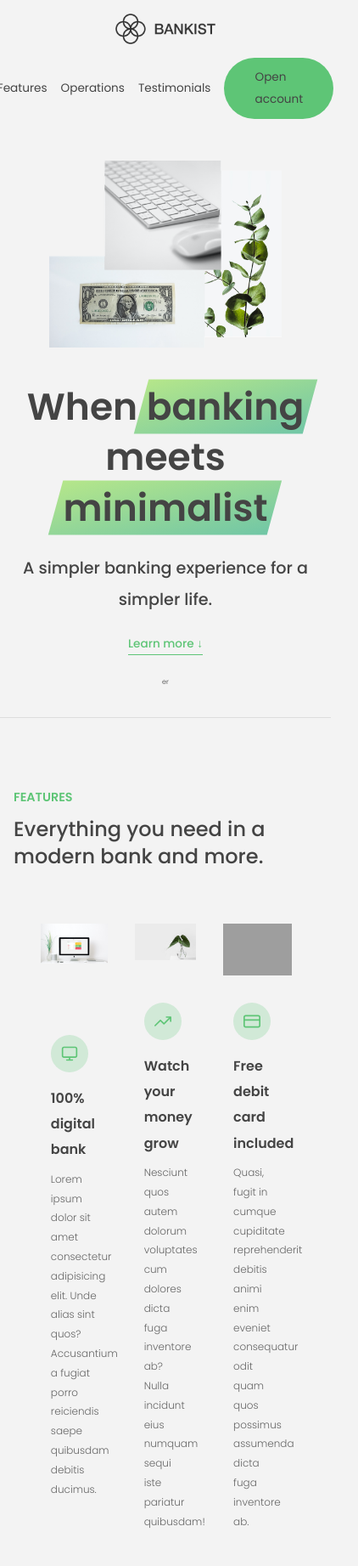
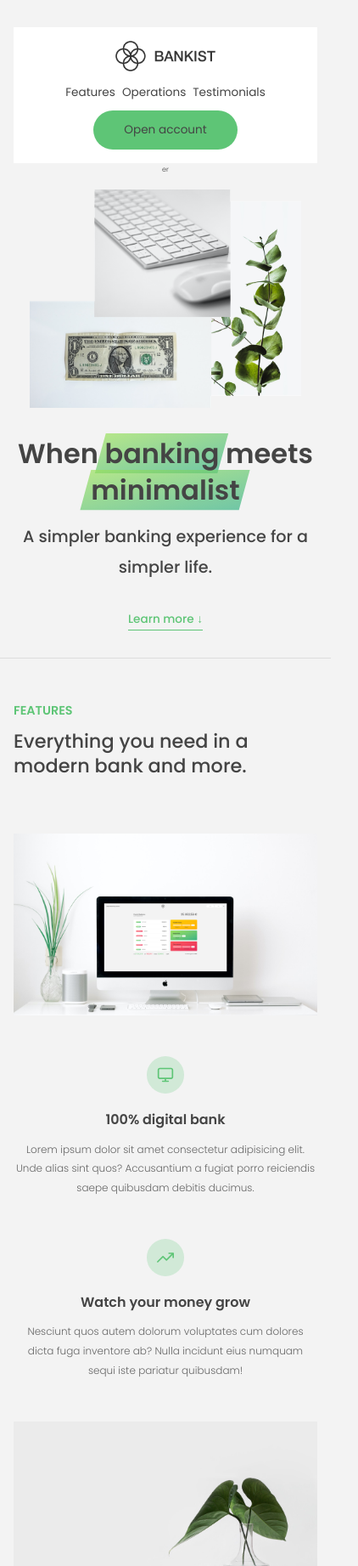
Before and after one commit to AshWynder/bankist, a website: page index.html in a window 390 px wide. Shown: the top 1843 px of the page at 85% size, 422 px wide, since content can reach past the window. Drawn offline with Linux system fonts and the light colour scheme; grey boxes are pictures that could not be loaded.

Commit message:
Update style.css

```diff
--- a/style.css
+++ b/style.css
@@ -679,87 +679,130 @@ h4 {
 }
 /* RESPONSIVENESS */
 
-/* Tablet & Large Phones (Max-width: 900px) */
-@media screen and (max-width: 56.25em) {
+/* RESPONSIVENESS REPAIR */
+
+@media screen and (max-width: 600px) {
+    html {
+        font-size: 50%; /* Scales down rem units */
+    }
+
+    /* 1. FIX NAVIGATION OVERLAP */
     .nav {
-        padding: 0 2rem;
+        flex-direction: column;
+        height: auto; /* Allow nav to grow with content */
+        padding: 2rem 1rem;
+        background-color: #fff; /* Ensure it's not transparent */
+        position: relative; /* Change from sticky/fixed if it's blocking header */
+    }
+
+    .nav__links {
+        flex-wrap: wrap;
+        justify-content: center;
+        margin-top: 1.5rem;
+        gap: 1rem;
+    }
+
+    .nav__item {
+        margin: 0;
+    }
+
+    .nav__link--btn:link, .nav__link--btn:visited {
+        padding: 0.8rem 1.5rem; /* Smaller button for mobile */
+    }
+
+    /* 2. FIX HEADER SECTION (The "Banking meets Minimalist" part) */
+    .header {
+        height: auto; /* REMOVE 100vh - this is what's causing the overlap */
+        padding: 4rem 2rem;
+        display: block; /* Switch from flex to standard block flow */
     }
 
     .header__title {
-        grid-template-columns: 1fr; /* Stack title and image */
-        justify-items: center;
+        display: flex;
+        flex-direction: column;
+        align-items: center;
+        text-align: center;
+        row-gap: 2rem;
+    }
+
+    h1 {
+        font-size: 4rem; /* Smaller font for small screens */
+        order: 2; /* Put text below image */
+    }
+
+    h4 {
+        order: 3;
+    }
+
+    .header__img {
+        order: 1; /* Image at the top */
+        width: 100%;
+        max-width: 40rem;
+        transform: none; /* Remove the translateY(-6rem) */
+        margin-bottom: 2rem;
+    }
+
+    .btn--scroll-to {
+        order: 4;
+        margin-top: 2rem;
+    }
+
+    /* 3. FIX SECTION PADDING */
+    .section {
+        padding: 6rem 2rem; /* Consistent internal spacing */
+    }
+
+    .section__header {
+        font-size: 2.8rem;
+        margin-bottom: 3rem;
+    }
+
+    /* 4. FIX FEATURES (The 3 columns) */
+    .features {
+        display: flex;
+        flex-direction: column;
+        gap: 6rem;
+        margin: 0;
+    }
+
+    .features__feature {
+        width: 100%;
         text-align: center;
     }
 
-    .header__img {
-        grid-row: 1; /* Move image to top */
-        grid-column: 1;
-        width: 80%;
-        transform: translateY(0);
-        margin-bottom: 2rem;
+    .features__icon {
+        margin: 0 auto 2rem auto;
     }
 
-    .features {
-        grid-template-columns: 1fr; /* Single column features */
-        margin: 0 4rem;
+    /* 5. FIX OPERATIONS TABS */
+    .operations__tab-container {
+        display: grid;
+        grid-template-columns: 1fr; /* Stack buttons vertically */
+        gap: 1rem;
+        margin-bottom: 4rem;
     }
 
-    .features__img {
-        grid-row: 1; /* Ensures image stays with its text in the stack */
+    .operations__tab {
+        transform: none !important; /* Remove the "floating" effect */
+        width: 100%;
     }
 
-    .section__header {
-        font-size: 3rem;
-    }
-}
-
-/* Mobile Phones (Max-width: 600px) */
-@media screen and (max-width: 37.5em) {
-    html {
-        font-size: 50%; /* Scales down all rem-based sizes globally */
-    }
-
-    .nav {
+    .operations__content--active {
+        display: flex;
         flex-direction: column;
-        height: auto;
+        align-items: center;
+        text-align: center;
         padding: 2rem;
     }
 
-    .nav__links {
-        margin-top: 2rem;
+    /* 6. FIX TESTIMONIALS & SLIDER */
+    .slider {
+        height: auto;
+        min-height: 45rem;
     }
 
-    .nav__item {
-        margin: 0 1rem;
-    }
-
-    .section {
-        padding: 10rem 2rem;
-    }
-
-    .operations__tab-container {
-        flex-wrap: wrap; /* Stack tabs if they don't fit */
-        gap: 3rem;
-    }
-
-    .operations__tab {
-        margin: 0;
-        transform: translateY(0);
-    }
-
-    .operations__tab--active {
-        transform: translateY(-10%);
-    }
-
-    .operations__content--active {
-        grid-template-columns: 1fr; /* Stack icon and text */
-        justify-items: center;
-        text-align: center;
-        padding: 3rem;
-    }
-
-    .operations__content p {
-        grid-column: 1;
+    .slide {
+        padding: 0 2rem;
     }
 
     .testimonial {
@@ -767,25 +810,17 @@ h4 {
     }
 
     .testimonial::before {
-        display: none; /* Remove giant quote marks on mobile to save space */
+        display: none; /* Remove big quote symbol to save space */
     }
 
-    .footer__nav {
-        flex-direction: column;
-        align-items: center;
-        gap: 2rem;
-    }
-
-    .footer__item {
-        margin: 0;
-    }
-
+    /* 7. MODAL FIX */
     .modal {
-        width: 90%;
-        padding: 4rem 2rem;
+        width: 95%;
+        padding: 3rem 2rem;
     }
 
     .modal__form {
-        grid-template-columns: 1fr; /* Form labels above inputs */
+        grid-template-columns: 1fr;
+        gap: 1.5rem;
     }
 }
```
